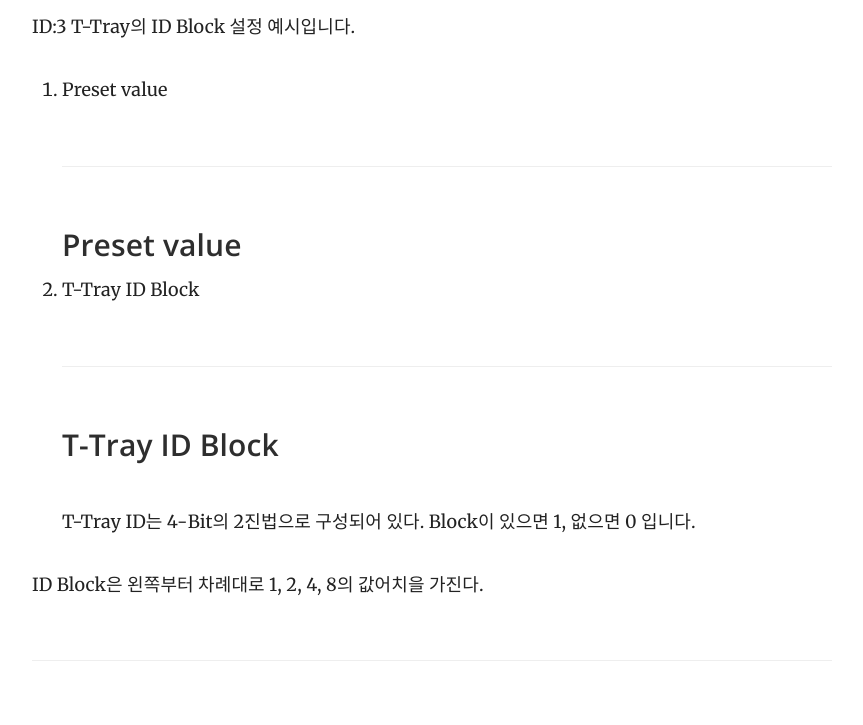
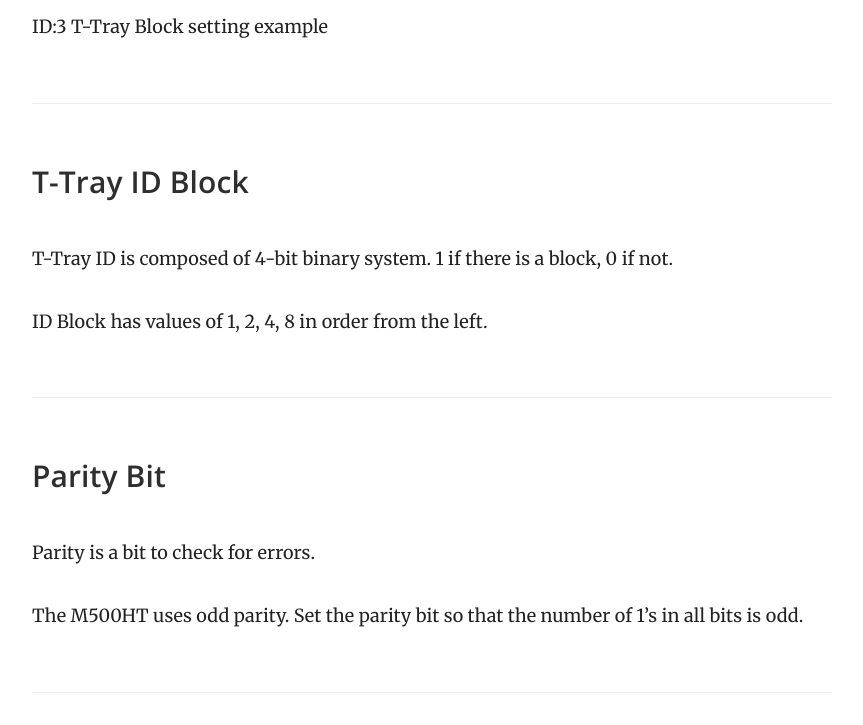
Before and after one commit to lte0609/ht_kr, a Jekyll site: the page built from _docs/manual/tray-id.md, in a window 1280 px wide and 1400 px high, scrolled down 308 px. Shown: the part 245-970 px from the top of the window, without its empty margins (358-1221 px from the left). Built offline with Jekyll 4.4.1, drawn with Linux system fonts in a browser that asks for light colours; some of the changed text lies outside the part shown.

Commit message:
Update tray-id.md

```diff
--- a/_docs/manual/tray-id.md
+++ b/_docs/manual/tray-id.md
@@ -7,23 +7,21 @@ order: 1
 
 ![id3_en](https://user-images.githubusercontent.com/85915538/125014167-c5547300-e09f-11eb-80db-d73c8689ad35.png)
 
-ID:3 T-Tray의 ID Block 설정 예시입니다.
+ID:3 T-Tray Block setting example
 
-1. Preset value
-### Preset value
-3. T-Tray ID Block
+
 ### T-Tray ID Block
 
-T-Tray ID는 4-Bit의 2진법으로 구성되어 있다. Block이 있으면 1, 없으면 0 입니다.
+T-Tray ID is composed of 4-bit binary system. 1 if there is a block, 0 if not.
 
-ID Block은 왼쪽부터 차례대로 1, 2, 4, 8의 값어치을 가진다.
+ID Block has values of 1, 2, 4, 8 in order from the left.
 
 
 ### Parity Bit
 
-Parity는 오류를 확인하기 위한 Bit 입니다.
+Parity is a bit to check for errors.
 
-M500HT에서는 홀수 패리티를 사용합니다. 전체 비트에서 1의 개수가 홀수가 되도록 패리티 비트를 설정합니다.
+The M500HT uses odd parity. Set the parity bit so that the number of 1's in all bits is odd.
 
 
 ### 4-Bit Binary Table
```
